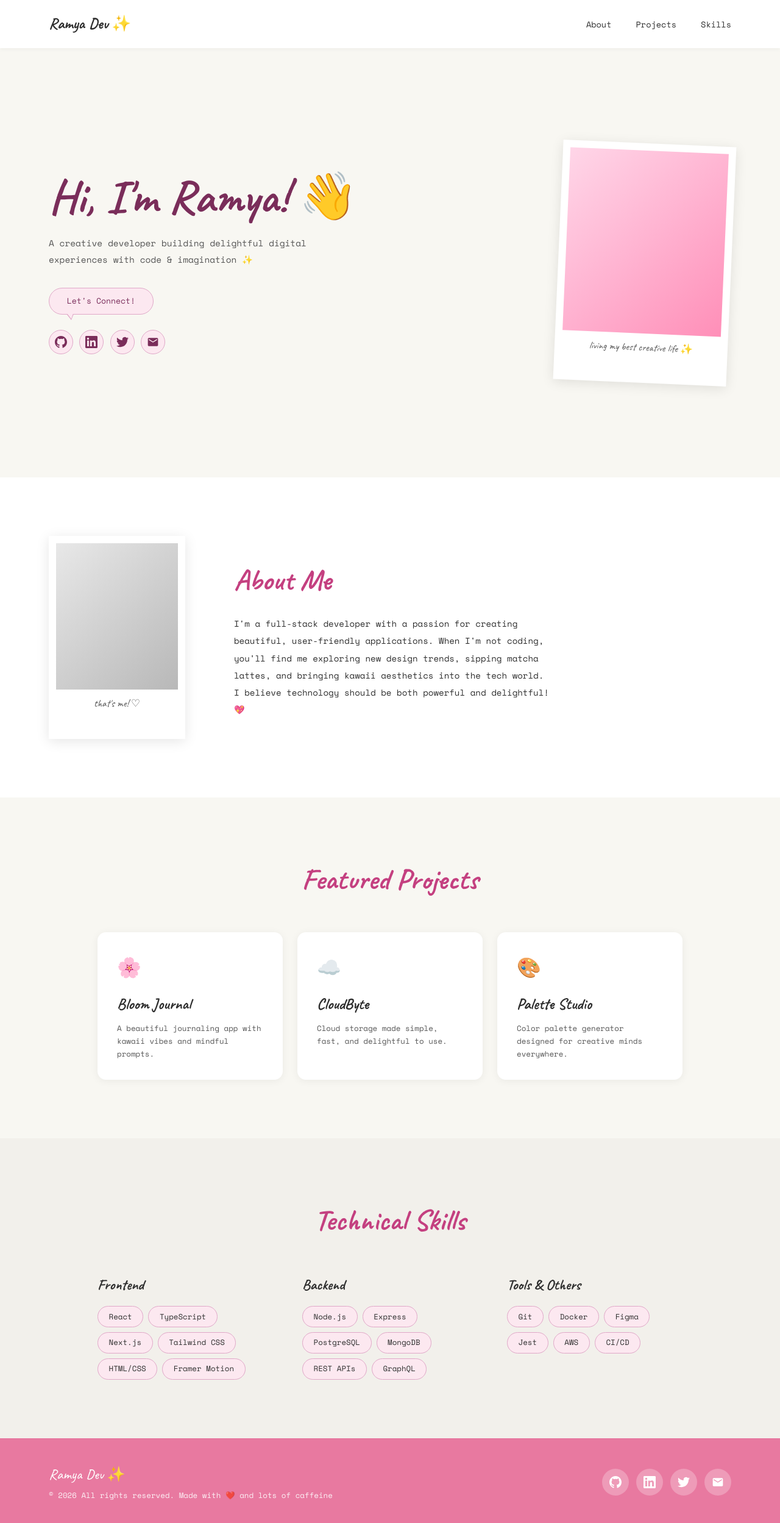
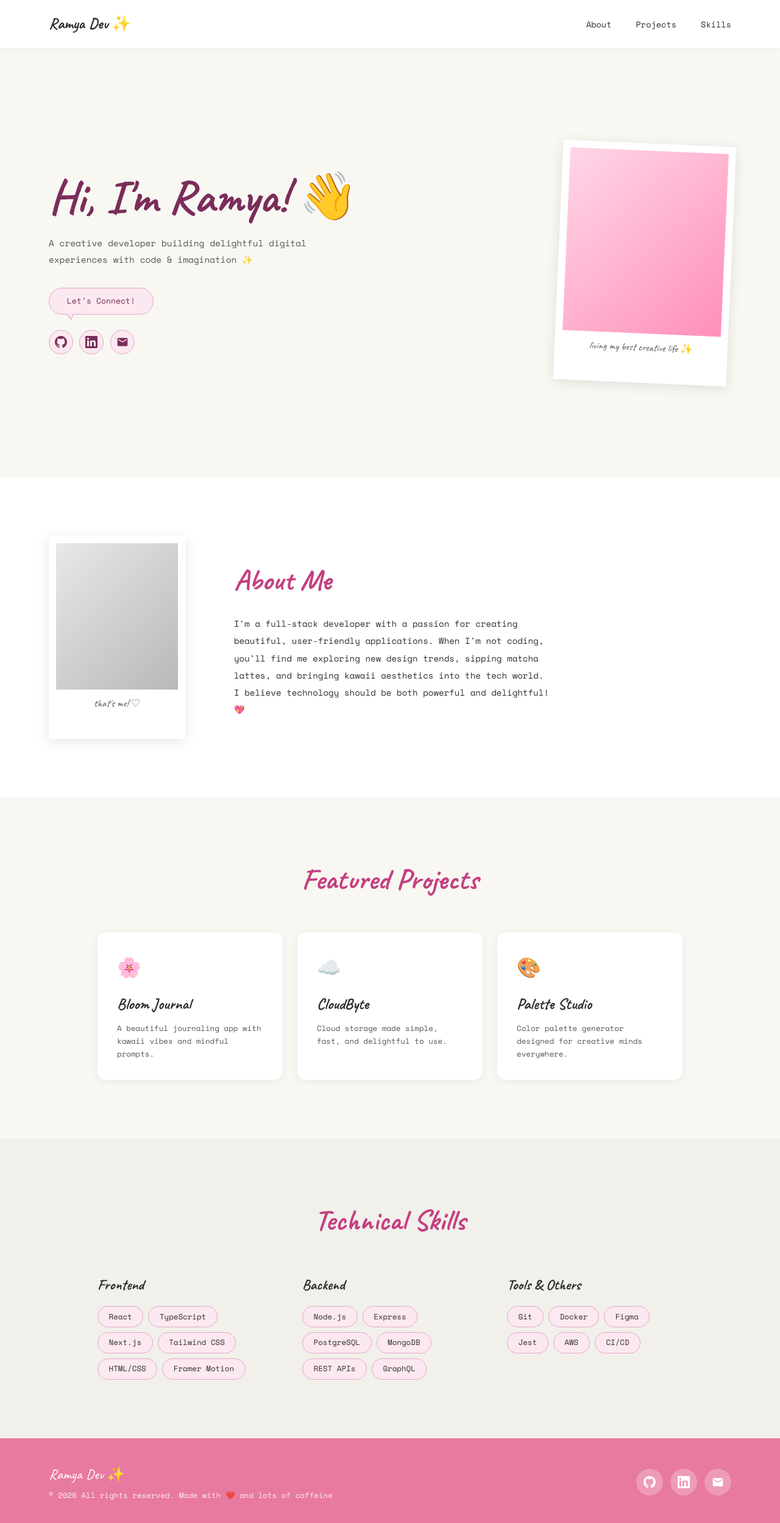
Before and after one commit to ramyap06/portfolio-website, a React (Vite) app: page / in a window 1280 px wide. Shown: the top 2498 px of the page at 61% size. Built offline with nearby package versions, Linux system fonts and the light colour scheme.

Commit message:
get rid of twitter

```diff
--- a/src/components/Footer.jsx
+++ b/src/components/Footer.jsx
@@ -16,11 +16,6 @@ export default function Footer() {
             <path d="M20.447 20.452h-3.554v-5.569c0-1.328-.027-3.037-1.852-3.037-1.853 0-2.136 1.445-2.136 2.939v5.667H9.351V9h3.414v1.561h.046c.477-.9 1.637-1.85 3.37-1.85 3.601 0 4.267 2.37 4.267 5.455v6.286zM5.337 7.433a2.062 2.062 0 0 1-2.063-2.065 2.064 2.064 0 1 1 2.063 2.065zm1.782 13.019H3.555V9h3.564v11.452zM22.225 0H1.771C.792 0 0 .774 0 1.729v20.542C0 23.227.792 24 1.771 24h20.451C23.2 24 24 23.227 24 22.271V1.729C24 .774 23.2 0 22.222 0h.003z" />
           </svg>
         </a>
-        <a href="#" className="social-btn" aria-label="Twitter">
-          <svg width="20" height="20" viewBox="0 0 24 24" fill="white">
-            <path d="M23.953 4.57a10 10 0 0 1-2.825.775 4.958 4.958 0 0 0 2.163-2.723c-.951.555-2.005.959-3.127 1.184a4.92 4.92 0 0 0-8.384 4.482C7.69 8.095 4.067 6.13 1.64 3.162a4.822 4.822 0 0 0-.666 2.475c0 1.71.87 3.213 2.188 4.096a4.904 4.904 0 0 1-2.228-.616v.06a4.923 4.923 0 0 0 3.946 4.827 4.996 4.996 0 0 1-2.212.085 4.936 4.936 0 0 0 4.604 3.417 9.867 9.867 0 0 1-6.102 2.105c-.39 0-.779-.023-1.17-.067a13.995 13.995 0 0 0 7.557 2.209c9.053 0 13.998-7.496 13.998-13.985 0-.21 0-.42-.015-.63A9.935 9.935 0 0 0 24 4.59z" />
-          </svg>
-        </a>
         <a href="mailto:prasannr@purdue.edu" className="social-btn" aria-label="Email">
           <svg width="20" height="20" viewBox="0 0 24 24" fill="white">
             <path d="M20 4H4c-1.1 0-1.99.9-1.99 2L2 18c0 1.1.9 2 2 2h16c1.1 0 2-.9 2-2V6c0-1.1-.9-2-2-2zm0 4l-8 5-8-5V6l8 5 8-5v2z" />
--- a/src/components/Header.jsx
+++ b/src/components/Header.jsx
@@ -16,11 +16,6 @@ export default function Header() {
               <path d="M20.447 20.452h-3.554v-5.569c0-1.328-.027-3.037-1.852-3.037-1.853 0-2.136 1.445-2.136 2.939v5.667H9.351V9h3.414v1.561h.046c.477-.9 1.637-1.85 3.37-1.85 3.601 0 4.267 2.37 4.267 5.455v6.286zM5.337 7.433a2.062 2.062 0 0 1-2.063-2.065 2.064 2.064 0 1 1 2.063 2.065zm1.782 13.019H3.555V9h3.564v11.452zM22.225 0H1.771C.792 0 0 .774 0 1.729v20.542C0 23.227.792 24 1.771 24h20.451C23.2 24 24 23.227 24 22.271V1.729C24 .774 23.2 0 22.222 0h.003z" />
             </svg>
           </a>
-          <a href="#" className="hero-social-btn" aria-label="Twitter">
-            <svg width="20" height="20" viewBox="0 0 24 24" fill="currentColor">
-              <path d="M23.953 4.57a10 10 0 0 1-2.825.775 4.958 4.958 0 0 0 2.163-2.723c-.951.555-2.005.959-3.127 1.184a4.92 4.92 0 0 0-8.384 4.482C7.69 8.095 4.067 6.13 1.64 3.162a4.822 4.822 0 0 0-.666 2.475c0 1.71.87 3.213 2.188 4.096a4.904 4.904 0 0 1-2.228-.616v.06a4.923 4.923 0 0 0 3.946 4.827 4.996 4.996 0 0 1-2.212.085 4.936 4.936 0 0 0 4.604 3.417 9.867 9.867 0 0 1-6.102 2.105c-.39 0-.779-.023-1.17-.067a13.995 13.995 0 0 0 7.557 2.209c9.053 0 13.998-7.496 13.998-13.985 0-.21 0-.42-.015-.63A9.935 9.935 0 0 0 24 4.59z" />
-            </svg>
-          </a>
           <a href="mailto:prasannr@purdue.edu" className="hero-social-btn" aria-label="Email">
             <svg width="20" height="20" viewBox="0 0 24 24" fill="currentColor">
               <path d="M20 4H4c-1.1 0-1.99.9-1.99 2L2 18c0 1.1.9 2 2 2h16c1.1 0 2-.9 2-2V6c0-1.1-.9-2-2-2zm0 4l-8 5-8-5V6l8 5 8-5v2z" />
```
